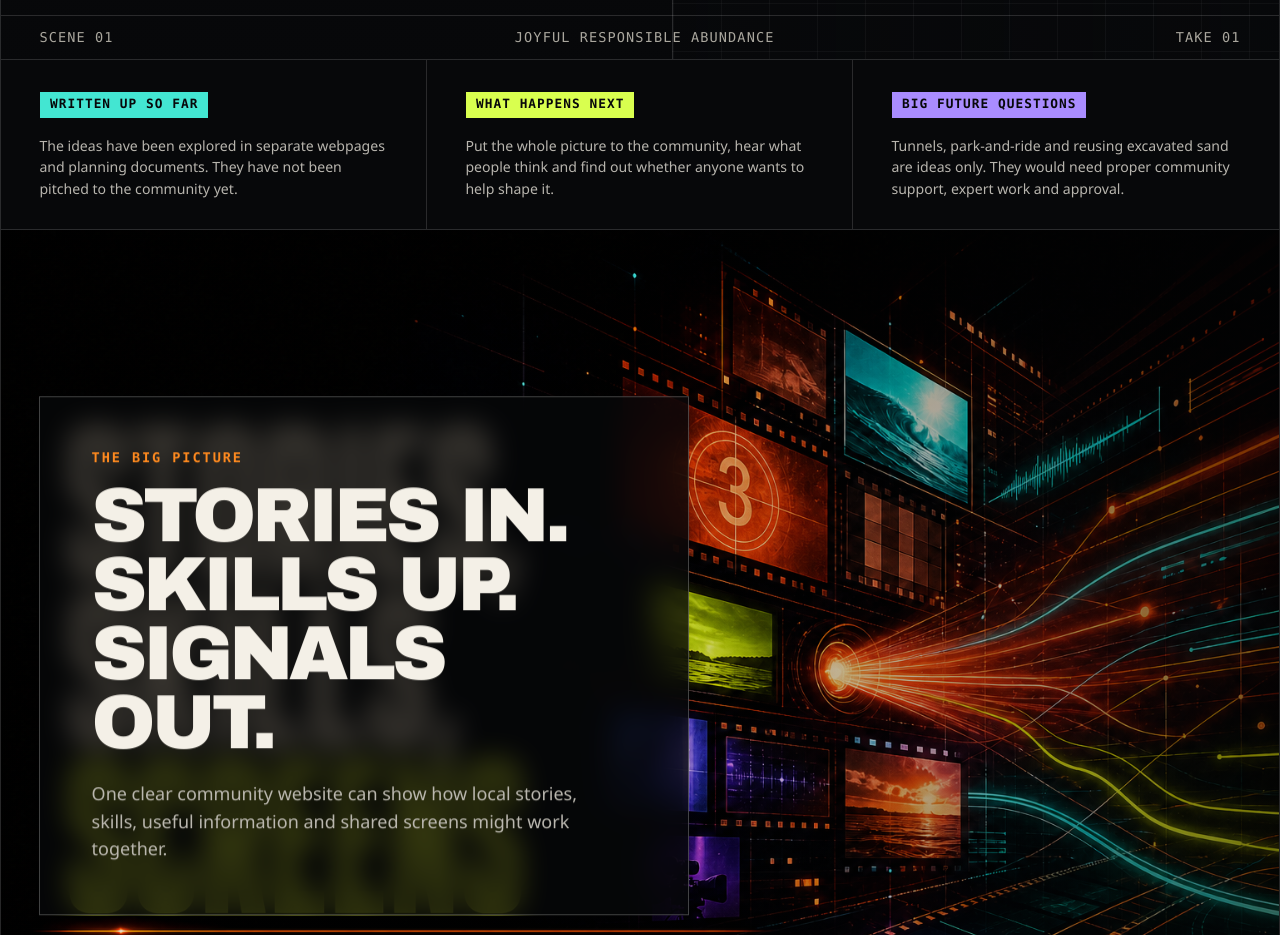
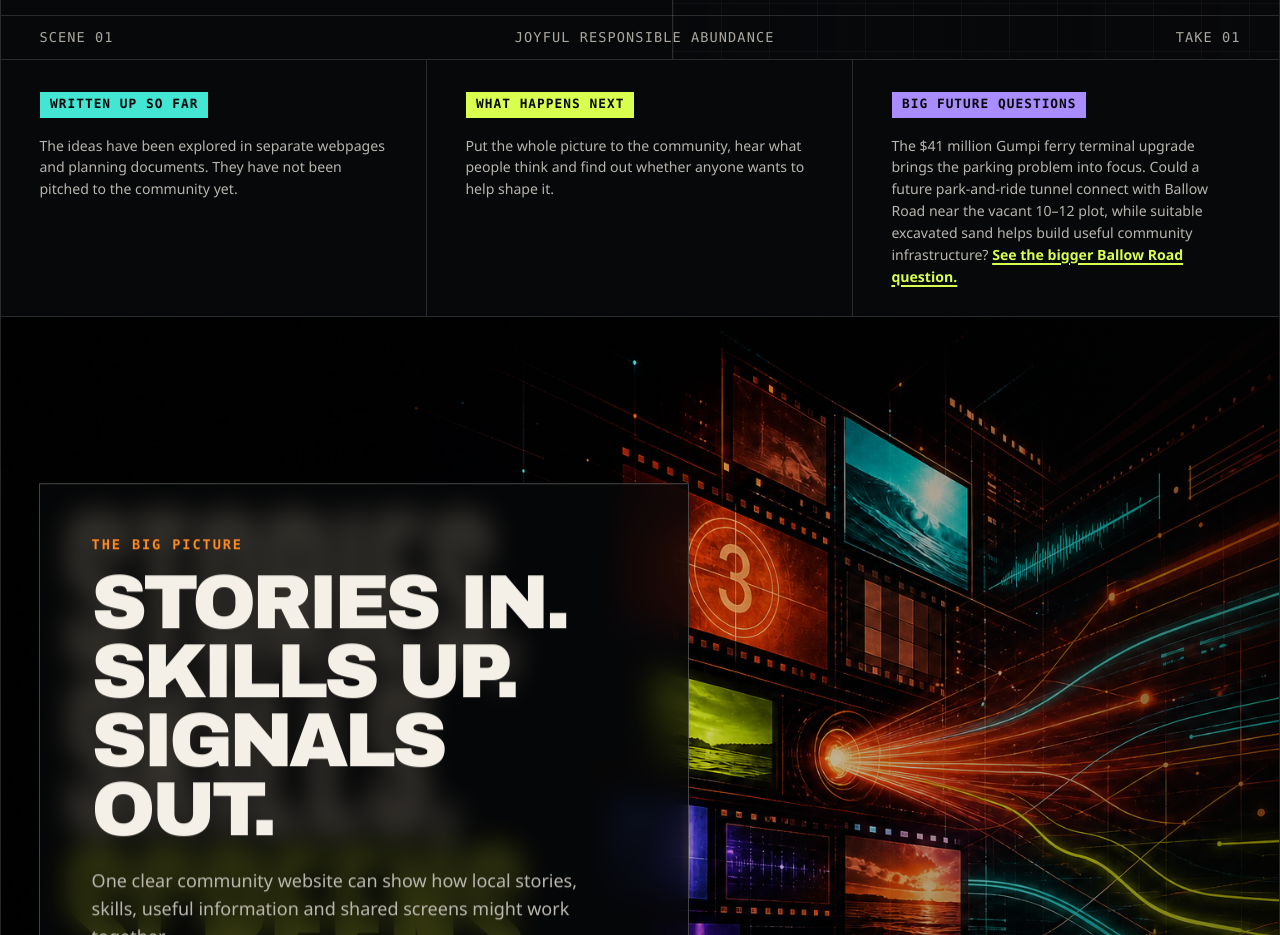
Before and after one commit to auraofintelligence/minjerribah-screen-media-network, a Next.js app: page / in a window 1280 px wide. Shown: the part 1420-2355 px from the top of the page. Built offline with nearby package versions, Linux system fonts and the light colour scheme.

Commit message:
Connect future transport idea to Ballow Road

```diff
--- a/app/globals.css
+++ b/app/globals.css
@@ -652,6 +652,13 @@ main {
   margin: 1rem 0 0;
   color: #b8b5ae;
   font-size: 0.88rem;
+}
+
+.status-ribbon p a {
+  color: var(--acid);
+  font-weight: 800;
+  text-decoration-thickness: 2px;
+  text-underline-offset: 0.2em;
 }
 
 .cinema-art-section {
--- a/components/HomePage.tsx
+++ b/components/HomePage.tsx
@@ -61,8 +61,11 @@ export function HomePage() {
         <article>
           <StatusTag status="horizon">Big future questions</StatusTag>
           <p>
-            Tunnels, park-and-ride and reusing excavated sand are ideas only.
-            They would need proper community support, expert work and approval.
+            The $41 million Gumpi ferry terminal upgrade brings the parking
+            problem into focus. Could a future park-and-ride tunnel connect with
+            Ballow Road near the vacant 10–12 plot, while suitable excavated sand
+            helps build useful community infrastructure?{" "}
+            <a href={sitePath("/places")}>See the bigger Ballow Road question.</a>
           </p>
         </article>
       </section>
```
